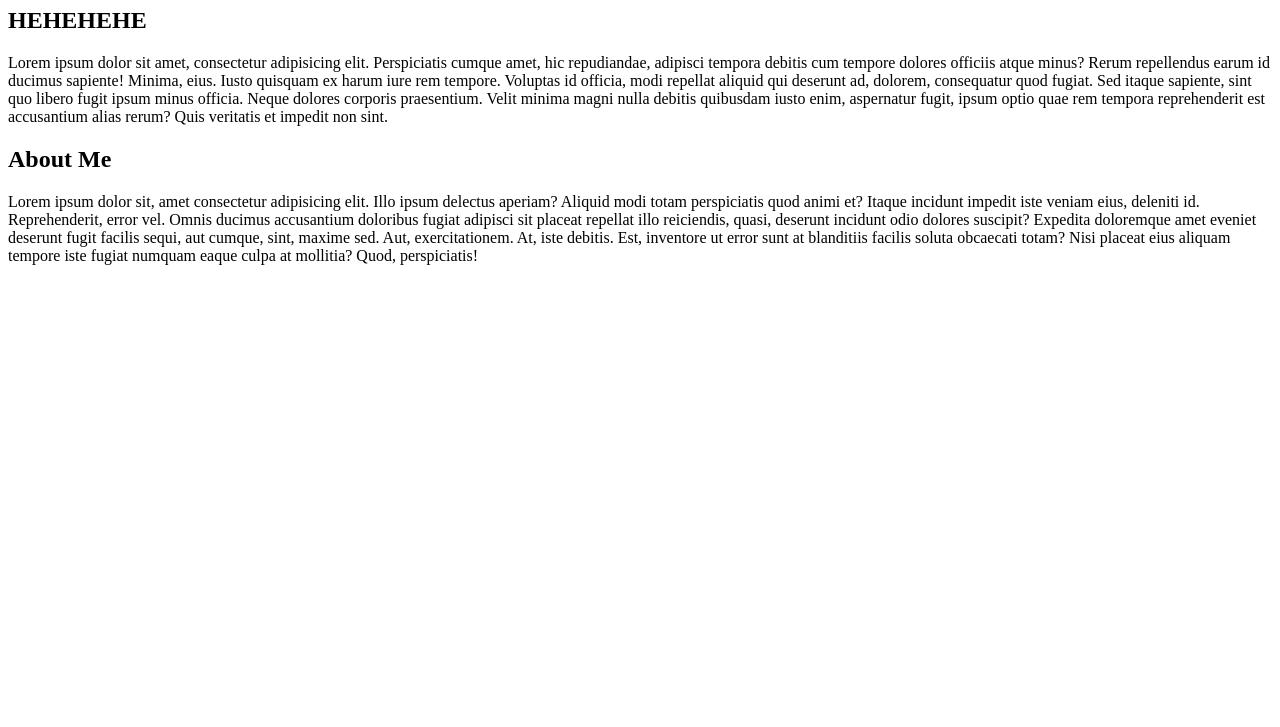
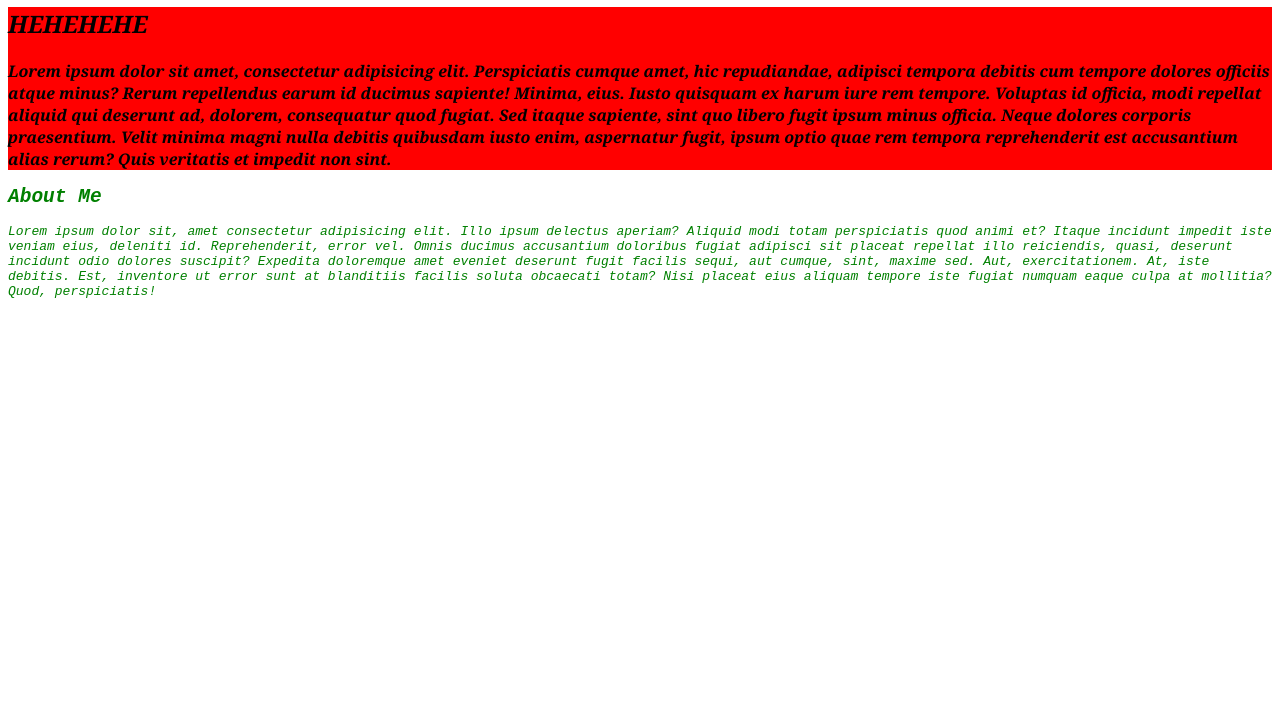
Before and after one commit to popoyuyu/blog-post, a plain HTML site: page index.html in a window 1280 px wide. Shown: the part 73-800 px from the top of the page. Drawn offline with Linux system fonts and the light colour scheme.

```diff
--- a/index.html
+++ b/index.html
@@ -6,7 +6,7 @@
   <meta http-equiv="X-UA-Compatible" content="IE=edge">
   <meta name="viewport" content="width=device-width, initial-scale=1.0">
   <title>Blog about me</title>
-  <link href="css/style.css" rel="style" type="text/css">
+  <link href="css/style.css" rel="stylesheet" type="text/css">
 </head>
 
 <body>
```
Also changed, not shown: 1 other file.
